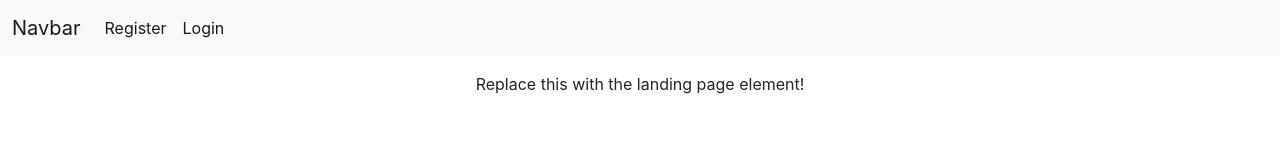
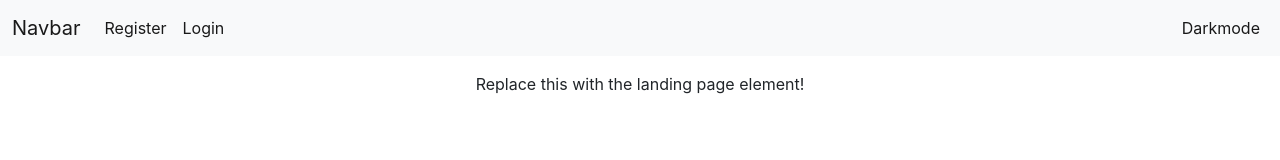
Before and after one commit to Guitartheist/react_tracer, a React (Create React App) app in the folder app/: page / in a window 1280 px wide. Shown: the top 160 px of the page. Built offline with nearby package versions, Linux system fonts and the light colour scheme.

Commit message:
Added a right justified navbar section with a placeholder for a darkmode control

```diff
--- a/app/src/components/displays/Navbar.tsx
+++ b/app/src/components/displays/Navbar.tsx
@@ -20,6 +20,13 @@ function Navbar() {
                             </li>
                         </ul>
                     </div>
+                    <div className="d-flex flex-row-reverse bd-highlight">
+                        <ul className="navbar-nav me-auto mb-2 mb-lg-0">
+                            <li className="nav-item">
+                                <Link className="nav-link active" aria-current="page" to="/darkmode">Darkmode</Link>
+                            </li>
+                        </ul>
+                    </div>
                 </div>
             </nav>
             <Outlet />
```
